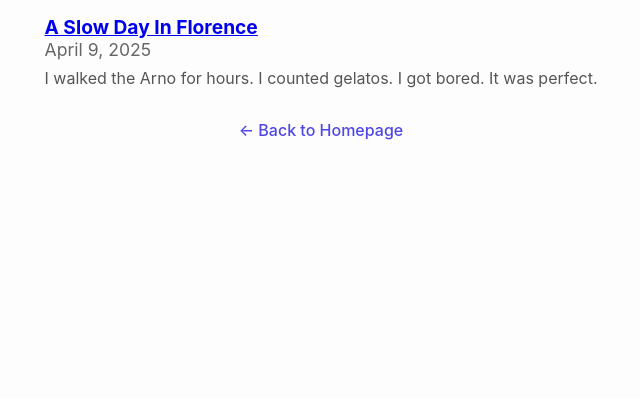
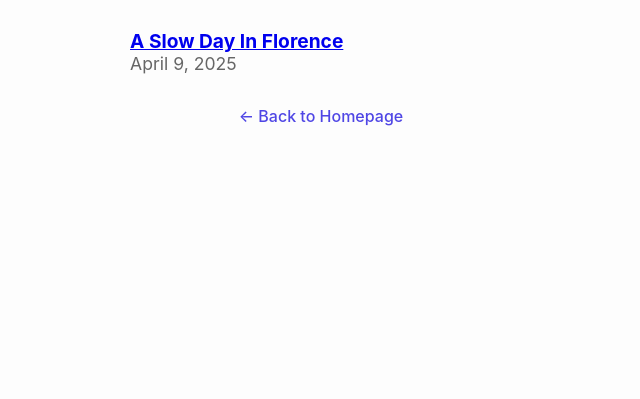
Before and after one commit to guischmid/guilhermeschmid.github.io, a plain HTML site: page blog/index.html in a window 1280 px wide. Shown: the part 401-800 px from the top of the page, without its empty margins (319-959 px from the left). Drawn offline with Linux system fonts and the light colour scheme.

Commit message:
fix: remove redundant paragraph from blog post entry

```diff
--- a/blog/index.html
+++ b/blog/index.html
@@ -14,7 +14,6 @@
       <li style="margin-bottom: 2rem;">
         <a href="bored-in-florence.html" style="font-weight: bold; font-size: 1.2rem;">A Slow Day In Florence</a><br>
         <span class="tagline">April 9, 2025</span>
-        <p style="margin-top: 0.5rem; color: #555;">I walked the Arno for hours. I counted gelatos. I got bored. It was perfect.</p>
       </li>
     </ul>
 
```
